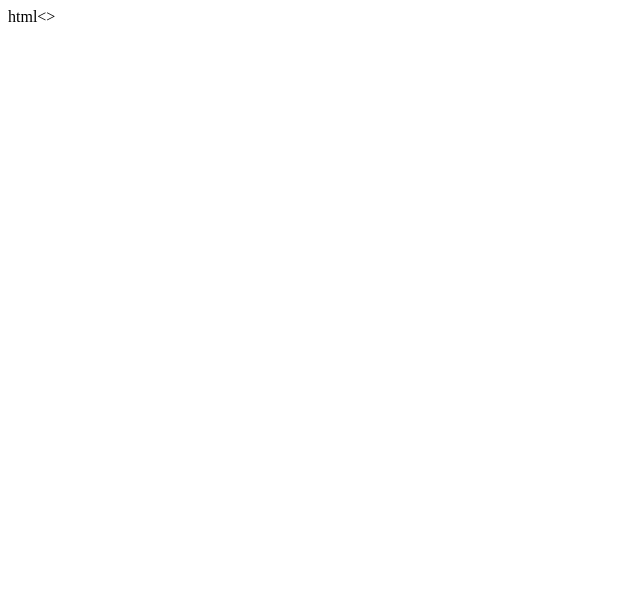
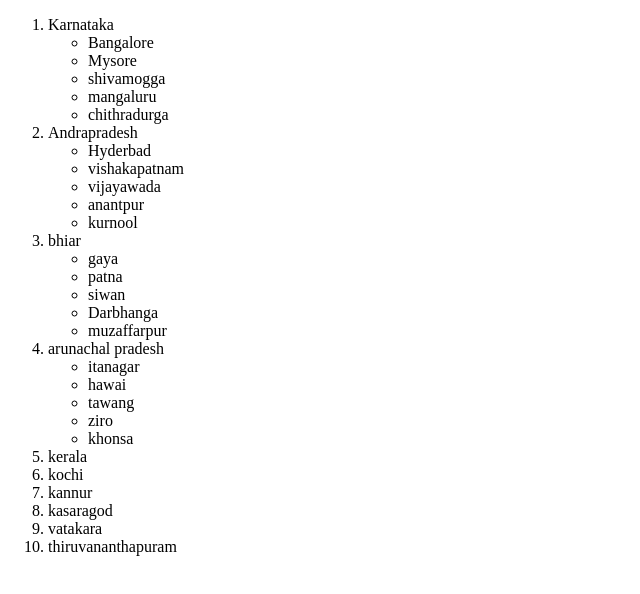
Before and after one commit to Gunashree2005/Gunashree.html, a plain HTML site: page index.html in a window 1280 px wide. Shown: the whole page, without its empty margins (0-640 px from the left). Drawn offline with Linux system fonts and the light colour scheme.

Commit message:
Update index.html

```diff
--- a/index.html
+++ b/index.html
@@ -1 +1,62 @@
-html<>
+<!DOCTYPE html>
+<html>
+<head>
+
+    <title>Lists</title>
+</head>
+
+<body>
+<ol>
+    <li>Karnataka
+        <ul type="circle">
+            <li>Bangalore</li>
+            <li>Mysore</li>
+            <li>shivamogga</li>
+            <li>mangaluru</li>
+            <li>chithradurga</li>
+        </ul>
+
+
+        </li>
+    <li>Andrapradesh
+        <ul type="circle">
+            <li>Hyderbad</li>
+            <li>vishakapatnam</li>
+           <li>vijayawada</li>
+          <li>anantpur</li>
+          <li>kurnool</li>
+
+          </ul>
+   <li>bhiar
+    <ul type="circle">
+        <li>gaya</li>
+        <li>patna</li>
+        <li>siwan</li>
+        <li>Darbhanga</li>
+        <li>muzaffarpur</li>
+    </li></ul>
+
+    <li>arunachal pradesh
+    <ul type="circle">
+        <li>itanagar</li>
+        <li>hawai</li>
+        <li>tawang</li>
+        <li>ziro</li>
+<li>khonsa</li>
+</ul>
+
+<li>kerala
+    <li>kochi</li>
+    <li>kannur</li>
+    <li>kasaragod</li>
+    <li>vatakara</li>
+    <li>thiruvananthapuram</li>
+</li>
+
+
+</body>
+</html>
+</ol>
+
+</body>
+</html>
```
